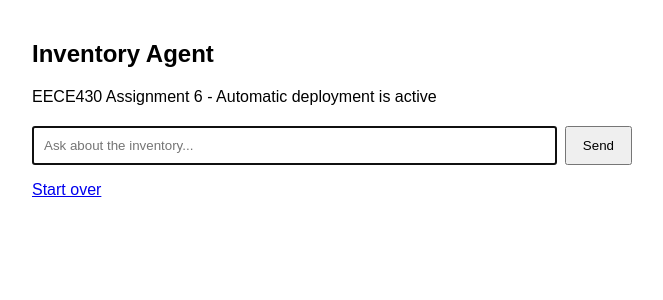
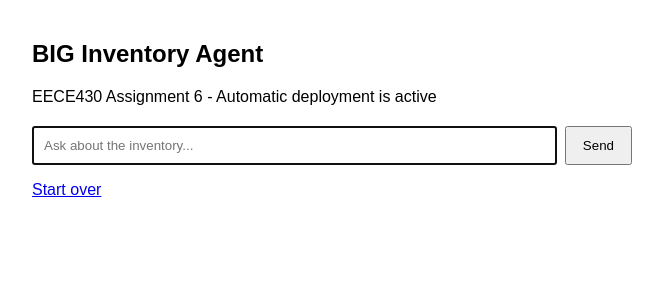
Before and after one commit to nabilnabhan61/ai-agent-actions, a Django app: page / in a window 1280 px wide. Shown: the top 300 px of the page, without its empty margins (308-971 px from the left). Run offline with Django 5.2, Linux system fonts and the light colour scheme.

Commit message:
changed name to BIG Inventory Agent

```diff
--- a/chat/templates/chat.html
+++ b/chat/templates/chat.html
@@ -14,7 +14,7 @@
 </head>
 <body>
 
-<h2>Inventory Agent</h2>
+<h2>BIG Inventory Agent</h2>
 <p>EECE430 Assignment 6 - Automatic deployment is active</p>
 
 {% for message in history %}
```
